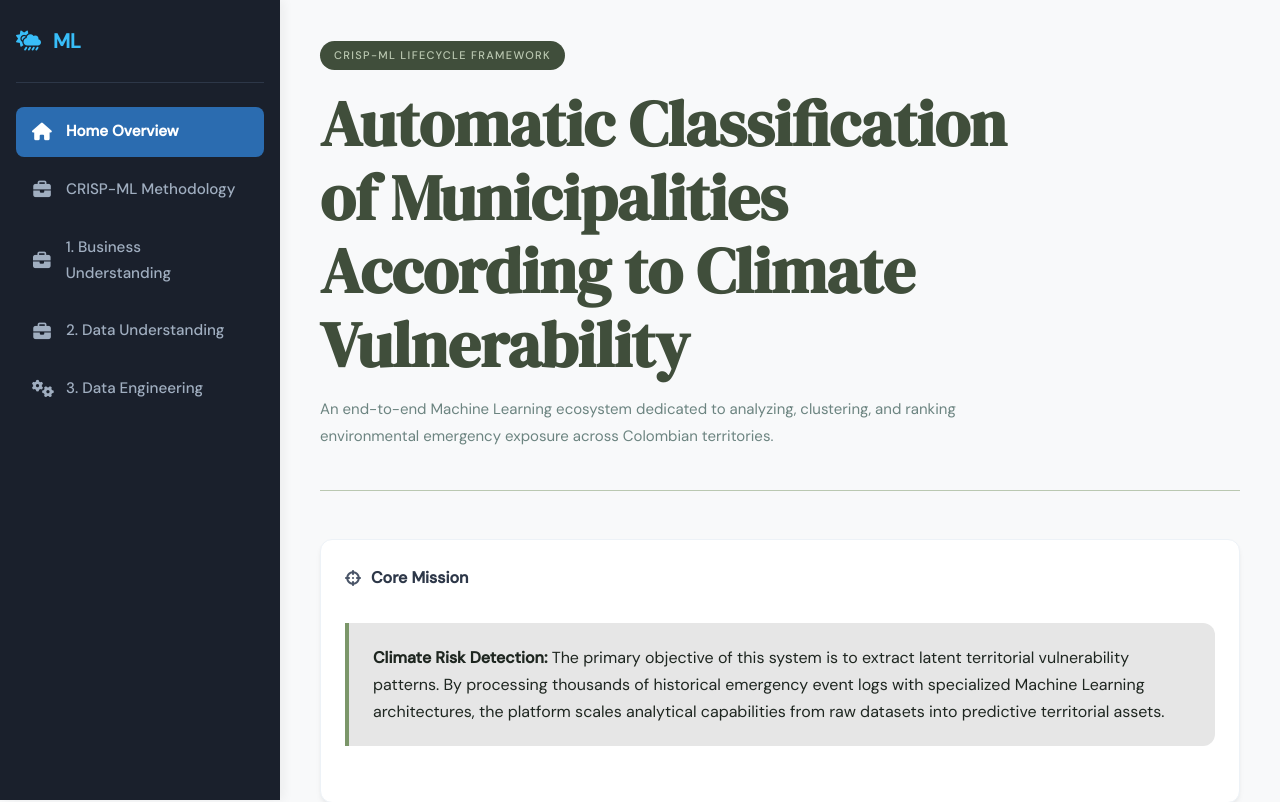
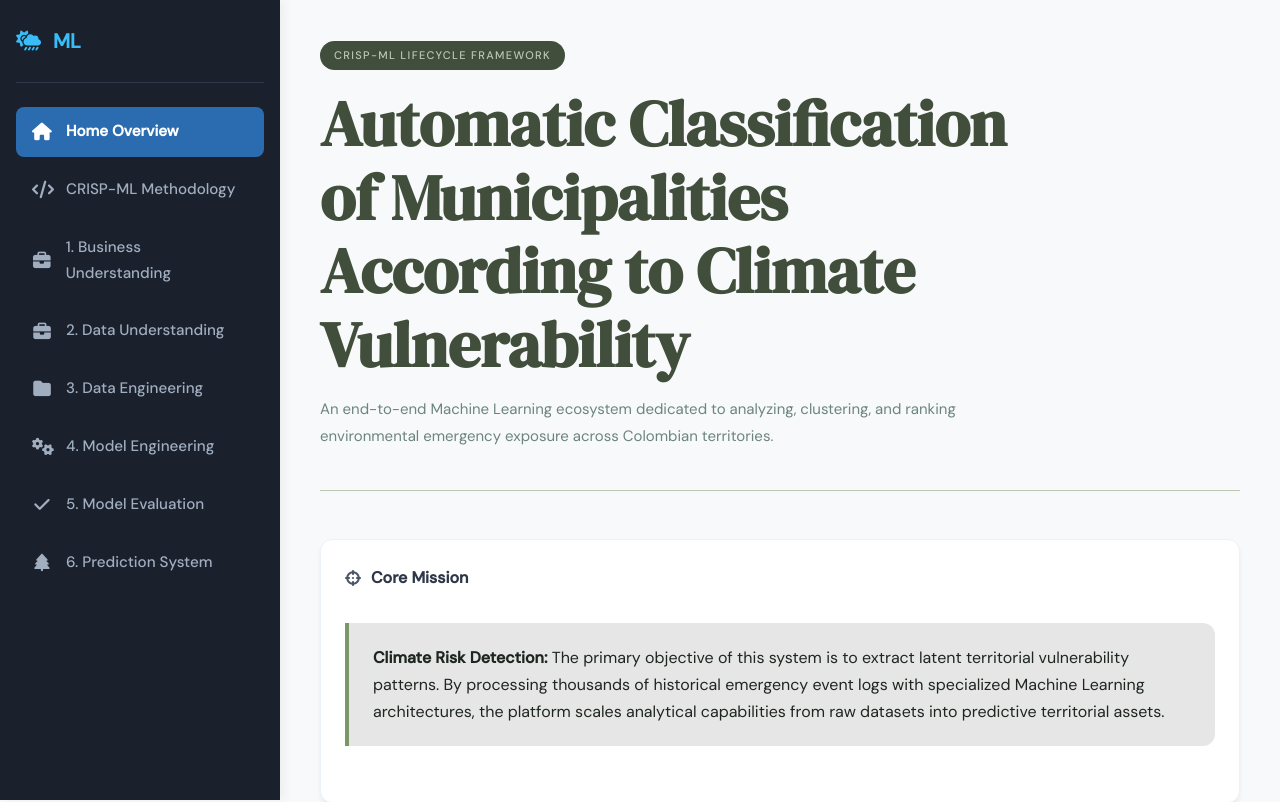
Before and after one commit to jhohantellez/PML-N, a Flask app: page / in a window 1280 px wide. Shown: the top 802 px of the page. Run offline with Flask 3, Linux system fonts and the light colour scheme; parts of the project's set-up code (start-up, migrations or seed data) failed here and were passed over.

Commit message:
The menu was improved

```diff
--- a/templates/Businessunderstanding.html
+++ b/templates/Businessunderstanding.html
@@ -23,6 +23,9 @@
       <li class="active"><a href="/businessunderstanding"><i class="fa-solid fa-briefcase"></i> 1. Business Understanding</a></li>
       <li><a href="/dataunderstanding"><i class="fa-solid fa-database"></i> 2. Data Understanding</a></li>
       <li><a href="/dataengineering"><i class="fa-solid fa-gears"></i> 3. Data Engineering</a></li>
+      <li><a href="/modelengineering"><i class="fa-solid fa-gears"></i> 4. Model Engineering</a></li>
+      <li><a href="/modelevaluation"><i class="fa-solid fa-check"></i> 5. Model Evaluation</a></li>
+      <li><a href="/predictionsystem"><i class="fa-solid fa-tree"></i> 6. Prediction System</a></li>
     </ul>
   </nav>
 
--- a/templates/DataEngineering.html
+++ b/templates/DataEngineering.html
@@ -20,6 +20,9 @@
       <li><a href="/businessunderstanding"><i class="fa-solid fa-briefcase"></i> 1. Business Understanding</a></li>
       <li><a href="/dataunderstanding"><i class="fa-solid fa-briefcase"></i> 2. Data Understanding</a></li>
       <li class="active"><a href="/dataengineering"><i class="fa-solid fa-gears"></i> 2. Data Engineering</a></li>
+      <li><a href="/modelengineering"><i class="fa-solid fa-gears"></i> 4. Model Engineering</a></li>
+      <li><a href="/modelevaluation"><i class="fa-solid fa-check"></i> 5. Model Evaluation</a></li>
+      <li><a href="/predictionsystem"><i class="fa-solid fa-tree"></i> 6. Prediction System</a></li>
     </ul>
   </nav>
 
--- a/templates/Home.html
+++ b/templates/Home.html
@@ -16,10 +16,13 @@
     </div>
     <ul class="sidebar-menu">
       <li class="active"><a href="/"><i class="fa-solid fa-house"></i> Home Overview</a></li>
-      <li><a href="/crispmlmethodology"><i class="fa-solid fa-briefcase"></i> CRISP-ML Methodology</a></li>
+      <li><a href="/crispmlmethodology"><i class="fa-solid fa-code"></i> CRISP-ML Methodology</a></li>
       <li><a href="/businessunderstanding"><i class="fa-solid fa-briefcase"></i> 1. Business Understanding</a></li>
       <li><a href="/dataunderstanding"><i class="fa-solid fa-briefcase"></i> 2. Data Understanding</a></li>
-      <li><a href="/dataengineering"><i class="fa-solid fa-gears"></i> 3. Data Engineering</a></li>
+      <li><a href="/dataengineering"><i class="fa-solid fa-folder"></i> 3. Data Engineering</a></li>
+      <li><a href="/modelengineering"><i class="fa-solid fa-gears"></i> 4. Model Engineering</a></li>
+      <li><a href="/modelevaluation"><i class="fa-solid fa-check"></i> 5. Model Evaluation</a></li>
+      <li><a href="/predictionsystem"><i class="fa-solid fa-tree"></i> 6. Prediction System</a></li>
     </ul>
   </nav>
 
--- a/templates/crispml.html
+++ b/templates/crispml.html
@@ -23,6 +23,9 @@
       <li><a href="/businessunderstanding"><i class="fa-solid fa-briefcase"></i> 1. Business Understanding</a></li>
       <li><a href="/dataunderstanding"><i class="fa-solid fa-database"></i> 2. Data Understanding</a></li>
       <li><a href="/dataengineering"><i class="fa-solid fa-gears"></i> 3. Data Engineering</a></li>
+      <li><a href="/modelengineering"><i class="fa-solid fa-gears"></i> 4. Model Engineering</a></li>
+      <li><a href="/modelevaluation"><i class="fa-solid fa-check"></i> 5. Model Evaluation</a></li>
+      <li><a href="/predictionsystem"><i class="fa-solid fa-tree"></i> 6. Prediction System</a></li>
     </ul>
 
   </nav>
--- a/templates/dataunderstanding.html
+++ b/templates/dataunderstanding.html
@@ -23,6 +23,9 @@
       <li><a href="/businessunderstanding"><i class="fa-solid fa-briefcase"></i> 1. Business Understanding</a></li>
       <li class="active"><a href="/dataunderstanding"><i class="fa-solid fa-database"></i> 2. Data Understanding</a></li>
       <li><a href="/dataengineering"><i class="fa-solid fa-gears"></i> 3. Data Engineering</a></li>
+      <li><a href="/modelengineering"><i class="fa-solid fa-gears"></i> 4. Model Engineering</a></li>
+      <li><a href="/modelevaluation"><i class="fa-solid fa-check"></i> 5. Model Evaluation</a></li>
+      <li><a href="/predictionsystem"><i class="fa-solid fa-tree"></i> 6. Prediction System</a></li>
     </ul>
   </nav>
 
```
